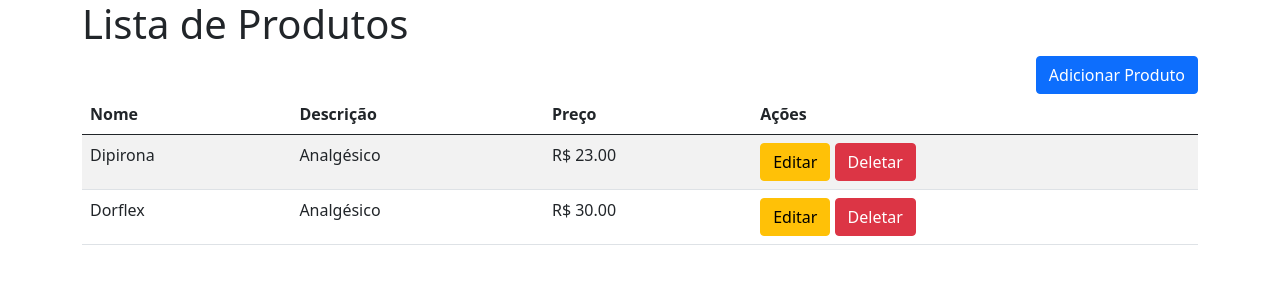
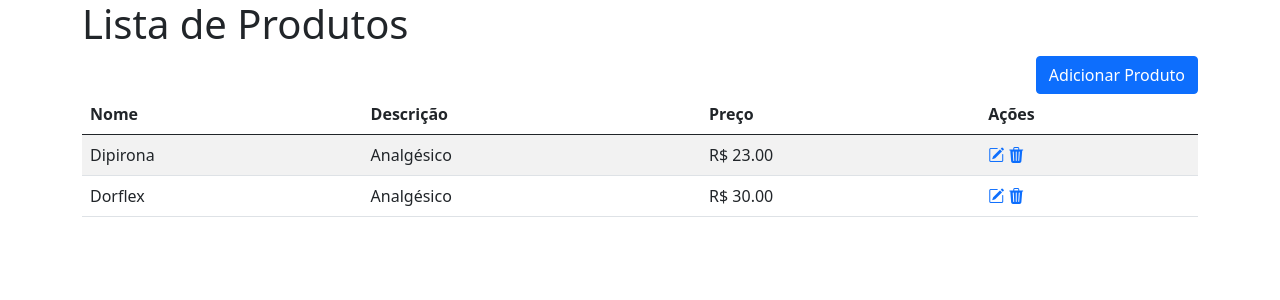
Before and after one commit to FelipeKonishi/Django_Crud, a Django app: template Crud/produtos/templates/produtos/lista.html in a window 1280 px wide. Shown: the top 300 px of the page. Run offline with Django 5.2, Linux system fonts and the light colour scheme; the template is opened without the code that fills it: values that come from a table or form of the project are taken from there, others are empty; data comes from the database, SQL or seed files in the repository.

Commit message:
adicionando icones

```diff
--- a/Crud/Crud/urls.py
+++ b/Crud/Crud/urls.py
@@ -19,6 +19,6 @@
 
 urlpatterns = [
     path('admin/', admin.site.urls),
-    path('produtos/', include('produtos.urls')),
+    path('', include('produtos.urls')),
 
 ]
--- a/Crud/produtos/templates/produtos/lista.html
+++ b/Crud/produtos/templates/produtos/lista.html
@@ -4,10 +4,11 @@
     <meta charset="UTF-8">
     <title>Lista de Produtos</title>
     <link href="https://cdn.jsdelivr.net/npm/bootstrap@5.0.2/dist/css/bootstrap.min.css" rel="stylesheet">
+    <link rel="stylesheet" href="https://cdn.jsdelivr.net/npm/bootstrap-icons@1.11.3/font/bootstrap-icons.min.css">
     <script src="https://cdn.jsdelivr.net/npm/bootstrap@5.0.2/dist/js/bootstrap.bundle.min.js"></script>
 </head>
 <body>
-<div class="container mt-50">
+<div class="container">
     <h1>Lista de Produtos</h1>
     <a href="{% url 'cria_produto' %}" class="btn btn-primary float-end">Adicionar Produto</a>
     <table class="table table-striped">
@@ -26,8 +27,8 @@
             <td>{{ produto.descricao }}</td>
             <td>R$ {{ produto.preco }}</td>
             <td>
-                <a href="{% url 'edita_produto' produto.pk %}" class="btn btn-warning">Editar</a>
-                <a href="{% url 'deleta_produto' produto.pk %}" class="btn btn-danger">Deletar</a>
+                <a href="{% url 'edita_produto' produto.pk %}"><i class="bi bi-pencil-square"></i></a>
+                <a href="{% url 'deleta_produto' produto.pk %}" <i class="bi bi-trash3-fill"></i></a>
             </td>
         </tr>
         {% endfor %}
```
